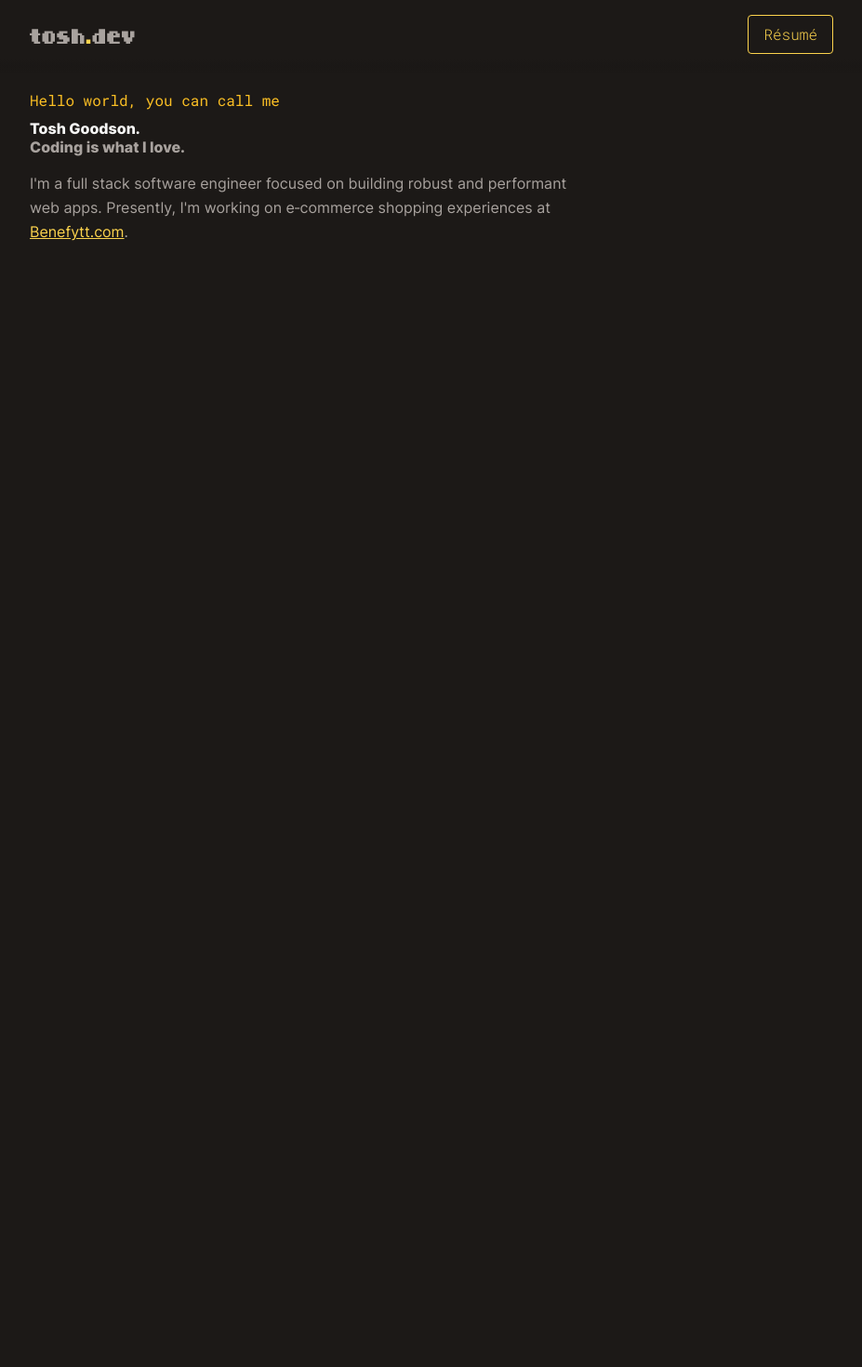
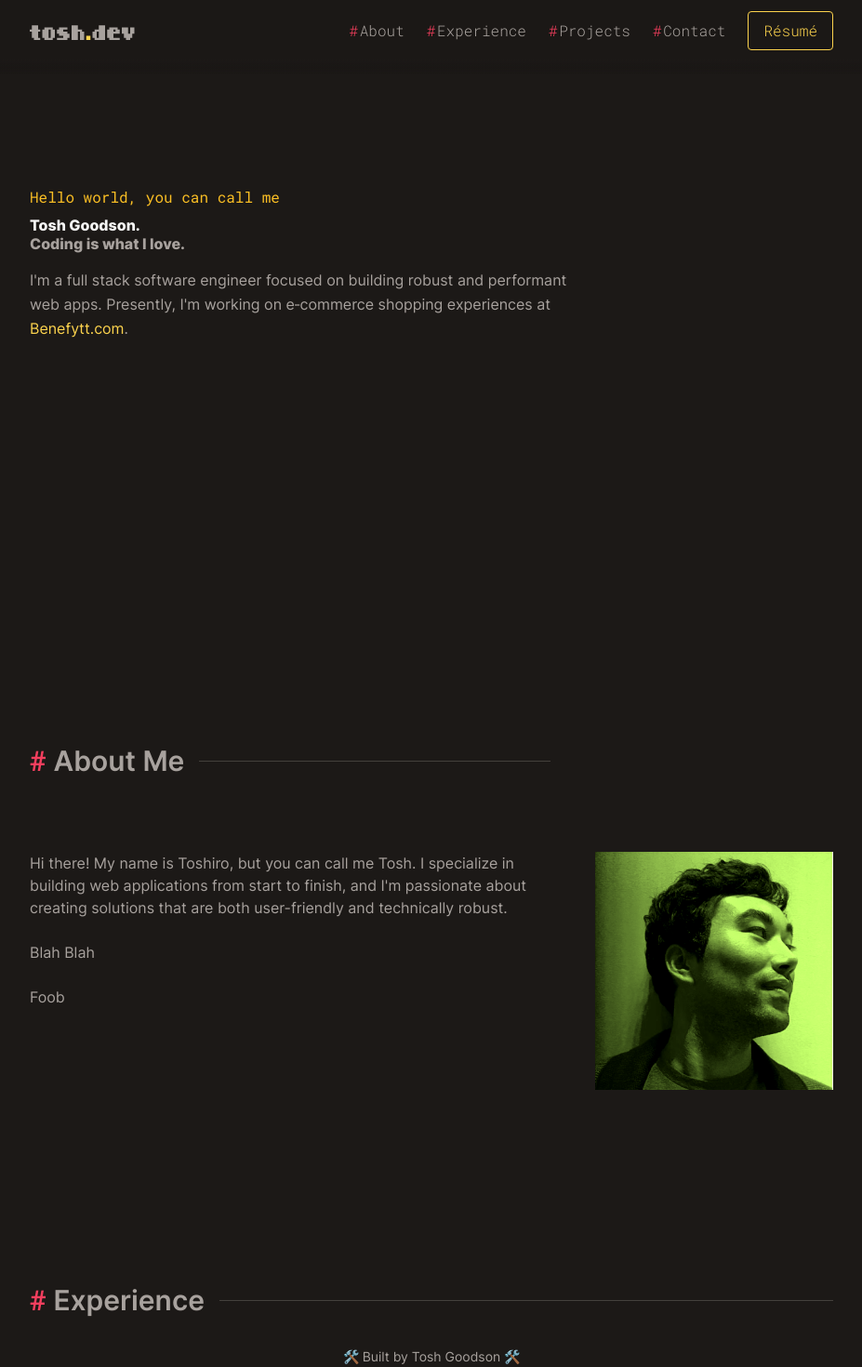
Before and after one commit to toshgoodson/tosh.dev, a Next.js app: page / in a window 1280 px wide. Shown: the top 1470 px of the page at 93% size, without its empty margins (176-1103 px from the left). Before the commit the page ends 800 px from the top, so only its background shows below. Built offline with nearby package versions, Linux system fonts and the light colour scheme; what tailwindcss-rfs would draw is missing.

Commit message:
Some about content, footer content

```diff
--- a/src/app/head.tsx
+++ b/src/app/head.tsx
@@ -1,9 +1,9 @@
 export default function Head() {
 	return (
 		<>
-      <title>Create Next App</title>
+			<title>Tosh Goodson - tosh.dev</title>
 			<meta content="width=device-width, initial-scale=1" name="viewport" />
-      <meta name="description" content="Generated by create next app" />
+			<meta name="description" content="Tosh Goodson is a full stack software engineer focused on building robust and performant web apps. Currently accepting job offers!" />
 			<link rel="icon" href="/favicon.ico" />
 		</>
 	)
--- a/src/app/layout.tsx
+++ b/src/app/layout.tsx
@@ -30,10 +30,19 @@ const inter = localFont({
 	variable: '--font-inter',
 })
 
+const notoEmoji = localFont({
+	src: '../fonts/NotoEmoji-VariableFont_wght.woff2',
+	style: 'normal',
+	weight: '300 700',
+	display: 'swap',
+	adjustFontFallback: false,
+	variable: '--font-noto-emoji',
+})
+
 
 export default function RootLayout({children}: PropsWithChildren) {
 	return (
-		<html lang="en" className={`${dungeonChunk.variable} ${robotoMono.variable} ${inter.variable}`}>
+		<html lang="en" className={`${dungeonChunk.variable} ${robotoMono.variable} ${inter.variable} ${notoEmoji.variable}`}>
 			<head />
 			<body className="bg-stone-900 text-stone-400 rfs:text-xl overflow-auto">
 				<Nav/>
--- a/src/app/page.tsx
+++ b/src/app/page.tsx
@@ -1,15 +1,62 @@
+import { Link } from '@/components/Link'
 import Image from 'next/image'
-import Link from 'next/link'
+import { FC, PropsWithChildren } from 'react'
+
+const SectionHeader: FC<PropsWithChildren<{id: string}>> = ({id, children}) => {
+	return (
+		<div id={id} className="flex items-center gap-4 mb-8">
+			<h2 className="text-3xl font-semibold"><span className="text-rose-500 font-mono">#</span> {children}</h2>
+			<hr className="border-t border-stone-700 grow"/>
+		</div>
+	)
+}
+
+// const photoStyle = `
+// sepia(1) hue-rotate(45deg) saturate(2) contrast(1.2) brightness(1.1)
+// `
+
+const photoStyle = `
+	w-full
+	[filter:sepia(1)_hue-rotate(42deg)_saturate(2)_contrast(1.2)]
+	hover:filter-none
+	transition duration-500 ease-in-out
+`
 
 export default function Home() {
 	return (
-		<main className="rfs:mt-8">
-			<h1>
-				<div className="text-amber-400 font-mono mb-2 rfs:text-[22px]">Hello world, you can call me</div>
-				<div className="text-stone-100 rfs:text-[80px] font-extrabold leading-tight">Tosh Goodson.</div>
-			</h1>
-			<h2 className="md:rfs:text-[80px] rfs:text-[60px] font-extrabold leading-tight mb-4">Coding is what I love.</h2>
-			<div className="md:max-w-[70%] leading-relaxed">I&apos;m a full stack software engineer focused on building robust and performant web apps. Presently, I&apos;m working on e&#8209;commerce shopping experiences at <Link className="text-amber-300 underline" href="https://benefytt.com/" target="_blank">Benefytt.com</Link>.</div>
+		<main>
+			<div className="pt-[13vh] min-h-[calc(100vh-128px)] mb-8">
+				<h1>
+					<div className="text-amber-400 font-mono mb-2 rfs:text-[22px]">Hello world, you can call me</div>
+					<div className="text-stone-100 rfs:text-[80px] font-extrabold leading-tight">Tosh Goodson.</div>
+				</h1>
+				<h2 className="md:rfs:text-[80px] rfs:text-[60px] font-extrabold leading-tight mb-4">Coding is what I love.</h2>
+				<div className="md:max-w-[70%] leading-relaxed">I&apos;m a full stack software engineer focused on building robust and performant web apps. Presently, I&apos;m working on e&#8209;commerce shopping experiences at <Link href="https://benefytt.com/" target="_blank">Benefytt.com</Link>.</div>
+			</div>
+			<div className="grid grid-cols-12 gap-12 mb-52">
+				<div className="col-span-8">
+					<SectionHeader id="about">About Me</SectionHeader>
+				</div>
+				<div className="col-span-8">
+					<p className="mb-6">Hi there! My name is Toshiro, but you can call me Tosh. I specialize in building web applications from start to finish, and I&apos;m passionate about creating solutions that are both user-friendly and technically robust. </p>
+
+					<p className="mb-6">Blah Blah</p>
+
+					<p className="mb-6">Foob</p>
+				</div>
+				<div className="col-span-4 relative">
+					<Image className={photoStyle} src="/tosh.jpg" alt="Headshot of Tosh Goodson" width={200} height={200}/>
+				</div>
+			</div>
+
+			<div>
+				<SectionHeader id="experience">Experience</SectionHeader>
+			</div>
+
+			<div className="text-center text-sm leading-relaxed mb-8">
+				<div><Link className="text-inherit border-stone-400/0 hover:border-stone-400/50" href=""><span className="font-emoji">🛠️</span> Built by Tosh Goodson <span className="font-emoji">🛠️</span></Link></div>
+				<div>Design inspired by <Link href="https://brittanychiang.com/" target="_blank">brittanychiang.com</Link></div>
+			</div>
 		</main>
 	)
 }
--- /dev/null
+++ b/src/components/Link.tsx
@@ -0,0 +1,12 @@
+import NextLink from 'next/link'
+import React, { FC } from "react"
+
+const linkStyles = `
+	text-amber-300 border-b border-amber-300/0
+	hover:border-amber-300/50
+	transition duration-300 ease-[cubic-bezier(0.25,-0.75,0.75,1.75)]
+`
+
+export const Link: React.ForwardRefExoticComponent<React.ComponentProps<typeof NextLink>> = React.forwardRef(function InnerLink({className, children, ...restProps}) {
+	return <NextLink className={`${linkStyles} ${className ?? ''}`} {...restProps}>{children}</NextLink>
+})
--- a/src/components/Nav.tsx
+++ b/src/components/Nav.tsx
@@ -1,5 +1,5 @@
 import Link from "next/link"
-import { FC } from "react"
+import { FC, PropsWithChildren } from "react"
 import { Button } from "./Button"
 
 const logoTransition = `
@@ -7,12 +7,20 @@ const logoTransition = `
 	group-hover:text-stone-100 group-hover:duration-150
 `
 
+const NavLink: FC<PropsWithChildren<{href: string}>> = ({href, children}) => {
+	return (
+		<Link href={href} className="text-base font-light font-mono px-3 py-1.5 group">
+			<span className=" text-rose-500 tracking-widest" aria-hidden>#</span><span className="group-hover:text-stone-100 transition-colors duration-300 ease-[cubic-bezier(0.25,-0.75,0.75,1.75)]">{children}</span>
+		</Link>
+	)
+}
+
 export const Nav: FC = () => {
 
 	return (
 		<>
-			<div className="bg-inherit sticky top-[env(safe-area-inset-top, 0px)] z-50 h-16">
-				<div className="container mx-auto max-w-4xl px-4 py-4 flex items-center">
+			<div className="bg-stone-900/90 backdrop-blur sticky top-[env(safe-area-inset-top,0px)] z-50 h-16">
+				<div className="container mx-auto max-w-4xl px-4 py-3 flex items-center">
 					<Link href="/" className="font-pixel text-4xl group">
 						<span className={`${logoTransition}               group-hover:delay-[300ms]                           group-hover:animate-flicker group-hover:[animation-delay:300ms]`}>t</span>
 						<span className={`${logoTransition} delay-[25ms]  group-hover:delay-[800ms]                           group-hover:animate-flicker group-hover:[animation-delay:800ms]`}>o</span>
@@ -24,7 +32,14 @@ export const Nav: FC = () => {
 						<span className={`${logoTransition} delay-[175ms] group-hover:delay-[4400ms]                          group-hover:animate-flicker group-hover:[animation-delay:4400ms]`}>v</span>
 					</Link>
 					<div className="flex-grow"></div>
-					<Button as="a" className="text-base px-3 py-1" href="/resume">Résumé</Button>
+					<div className="mr-3">
+						<NavLink href="#about">About</NavLink>
+						<NavLink href="#experience">Experience</NavLink>
+						<NavLink href="#projects">Projects</NavLink>
+						<NavLink href="#contact">Contact</NavLink>
+					</div>
+
+					<Button as="a" className="text-base px-3 py-1.5" href="/resume">Résumé</Button>
 				</div>
 			</div>
 			<div className="h-4 bg-gradient-to-b from-black/20 to-transparent sticky top-16 z-30"></div>
--- a/tailwind.config.js
+++ b/tailwind.config.js
@@ -11,6 +11,7 @@ module.exports = {
 				'sans': ['var(--font-inter)', ...defaultTheme.fontFamily.sans],
 				'mono': ['var(--font-roboto-mono)', ...defaultTheme.fontFamily.mono],
 				'pixel': ['var(--font-dungeon-chunk)', ...defaultTheme.fontFamily.sans],
+				'emoji': ['var(--font-noto-emoji)', ...defaultTheme.fontFamily.sans],
 			}
 		},
 	},
```
Also changed, not shown: public/tosh.jpg (added), src/fonts/NotoEmoji-VariableFont_wght.woff2 (added). Lines whose indentation alone changed are shown as unchanged.
